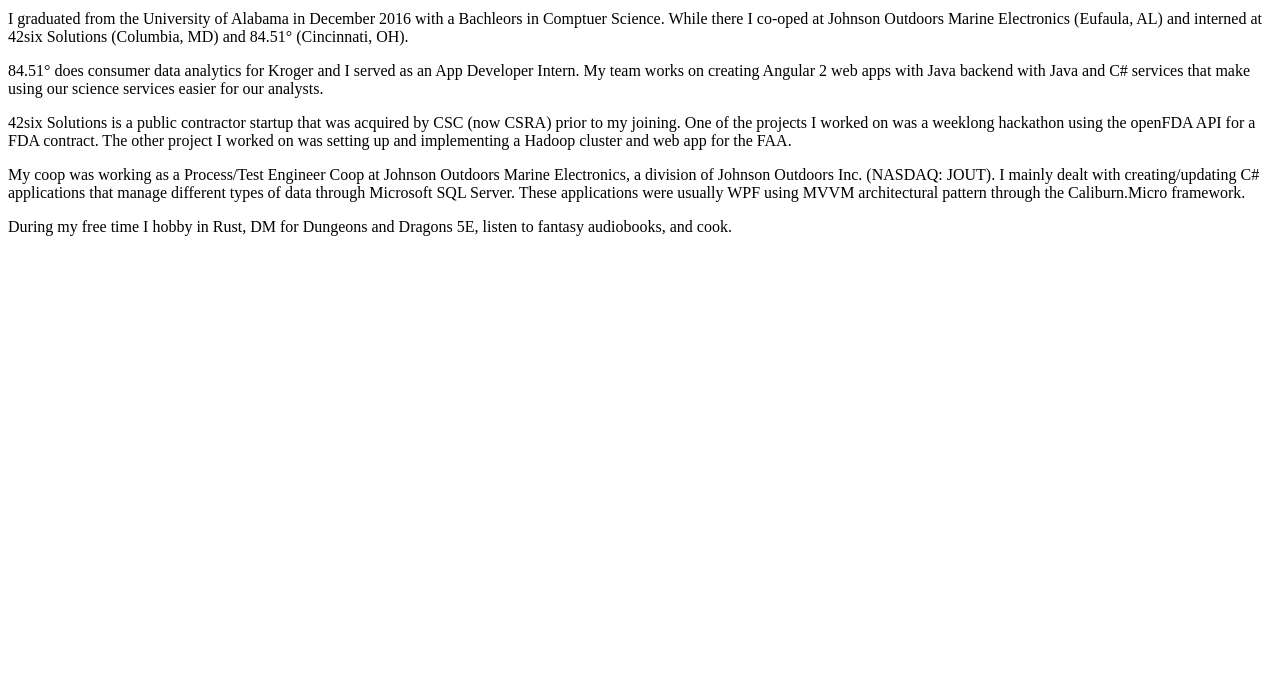
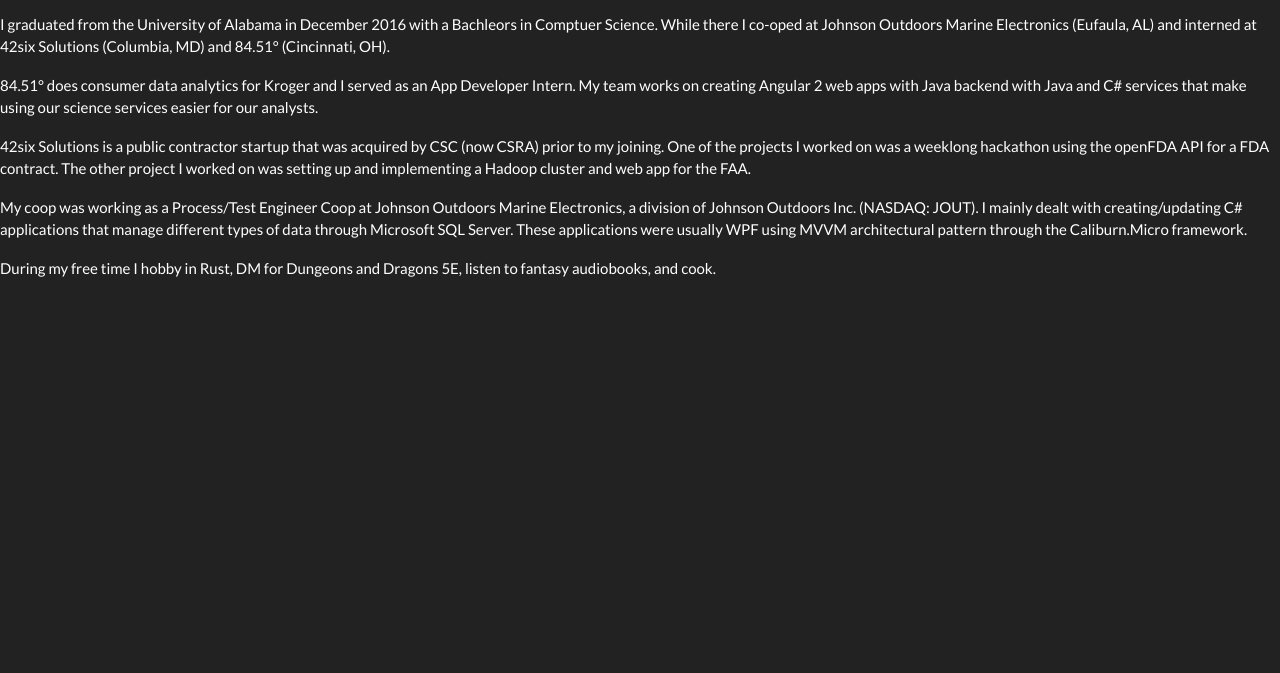
Before and after one commit to Bcpoole/Bcpoole.github.io, a plain HTML site: page index.html in a window 1280 px wide. Shown: the part 127-800 px from the top of the page. Drawn offline with nearby package versions, Linux system fonts and the light colour scheme.

Commit message:
re-added stylesheet

```diff
--- a/index.html
+++ b/index.html
@@ -3,6 +3,7 @@
 
 <head>
     <meta charset="utf-8">
+    <link rel="stylesheet" href="https://bootswatch.com/4/darkly/bootstrap.min.css">
 </head>
 
 <body>
```
